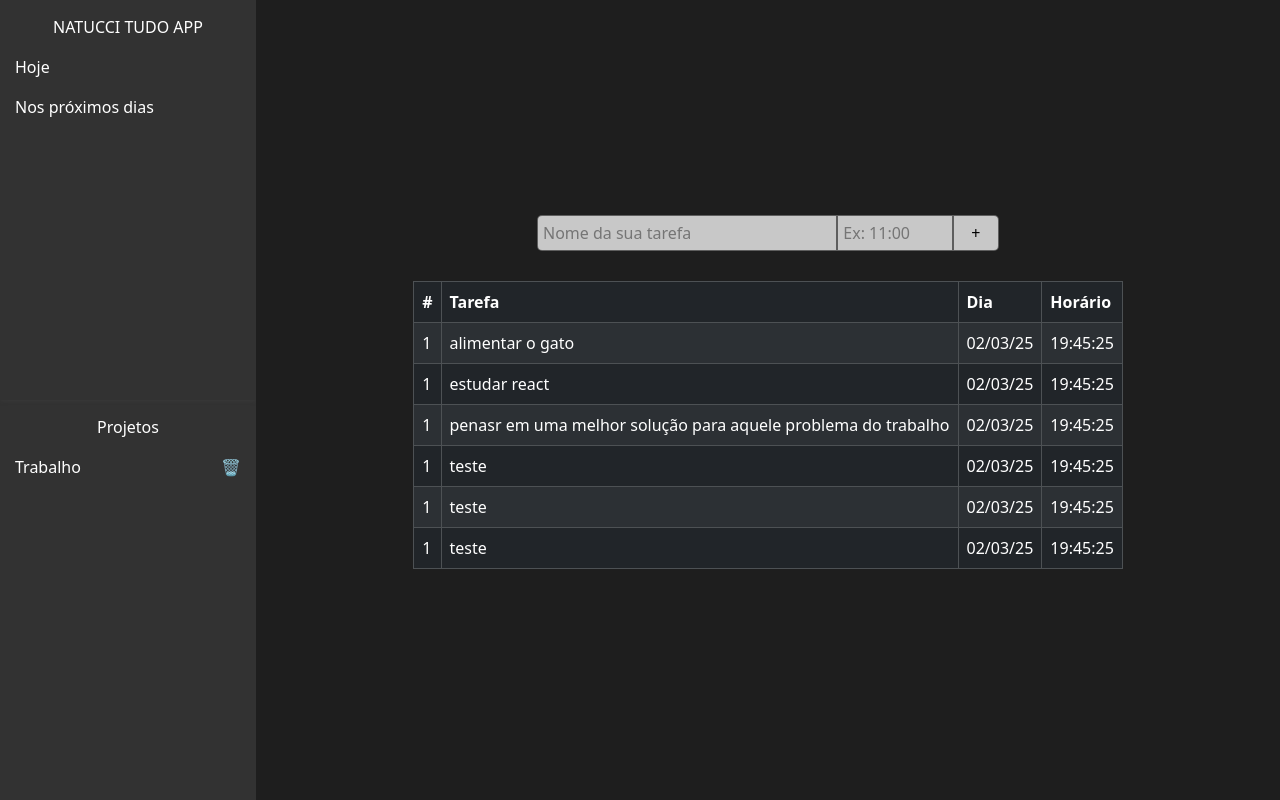
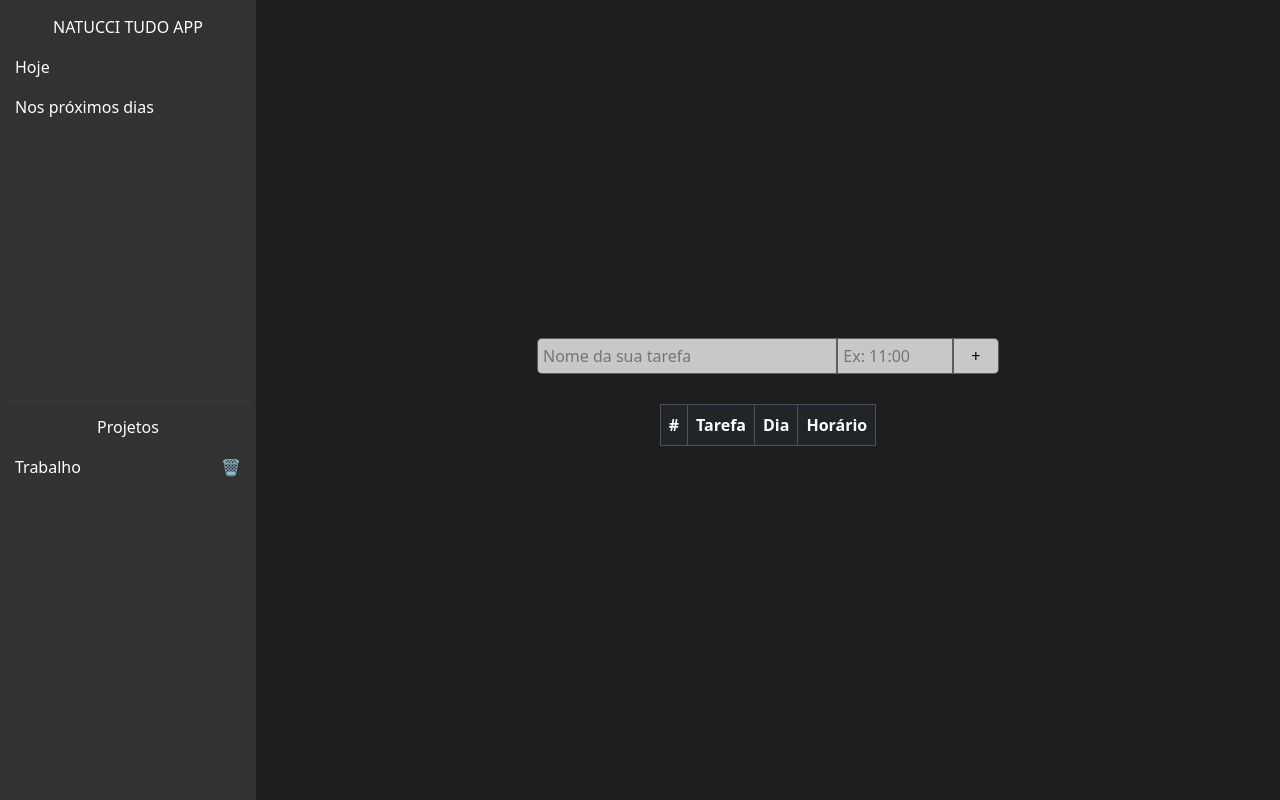
Before and after one commit to GabrielNatucci/NatucciTodoApp, a React (Create React App) app in the folder natucci_todo/: page / in a window 1280 px wide. Built offline with nearby package versions, Linux system fonts and the light colour scheme.

Commit message:
adição de uma tabela para as tasks

```diff
--- a/natucci_todo/src/components/layout/main-section/MainPanel.js
+++ b/natucci_todo/src/components/layout/main-section/MainPanel.js
@@ -3,14 +3,18 @@ import Tasks from '../tasks/Tasks';
 import './mainPanel.css'
 
 const MainPanel = () => {
+
+    const processarInput = () => {
+        console.log("uuuu");
+    }
+
     return (
         <section className="main-section">
             <div className="main-section-quick-add">
                 <input className="main-section-quick-add-input" type="text" placeholder="Nome da sua tarefa"/>
                 <input id = "main-section-quick-add-date" className="main-section-quick-add-input " type="text" placeholder="Ex: 11:00"/>
-                <button className="main-section-quick-add-button">+</button>
+                <button className="main-section-quick-add-button" onClick={processarInput}>+</button>
             </div>
-
             <Tasks/>
         </section>
     )
--- a/natucci_todo/src/components/layout/tasks/Tasks.css
+++ b/natucci_todo/src/components/layout/tasks/Tasks.css
@@ -1,3 +1,4 @@
-.table {
-    min-width: 80%;
+.tasks .table-responsive table {
+    min-width: 50%;
+    background-color: black;
 }
--- a/natucci_todo/src/components/layout/tasks/Tasks.js
+++ b/natucci_todo/src/components/layout/tasks/Tasks.js
@@ -1,10 +1,11 @@
 import { Table } from "react-bootstrap";
 import Task from "./task/Task";
+import './Tasks.css'
 
 const Tasks = () => {
     return (
         <div className="tasks">
-            <Table respnosive striped bordered hover variant="dark">
+            <Table responsive striped bordered hover variant="dark">
                 <thead>
                     <tr>
                         <th>#</th>
@@ -14,12 +15,6 @@ const Tasks = () => {
                     </tr>
                 </thead>
                 <tbody>
-                    <Task id="1" content="alimentar o gato" day="02/03/25" time={"19:45:25"} />
-                    <Task id="1" content="estudar react" day="02/03/25" time={"19:45:25"} />
-                    <Task id="1" content="penasr em uma melhor solução para aquele problema do trabalho" day="02/03/25" time={"19:45:25"} />
-                    <Task id="1" content="teste" day="02/03/25" time={"19:45:25"} />
-                    <Task id="1" content="teste" day="02/03/25" time={"19:45:25"} />
-                    <Task id="1" content="teste" day="02/03/25" time={"19:45:25"} />
                 </tbody>
             </Table>
         </div>
```
